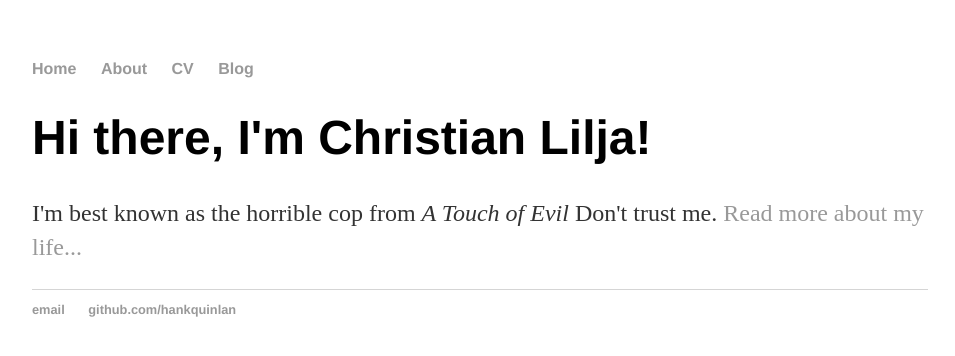
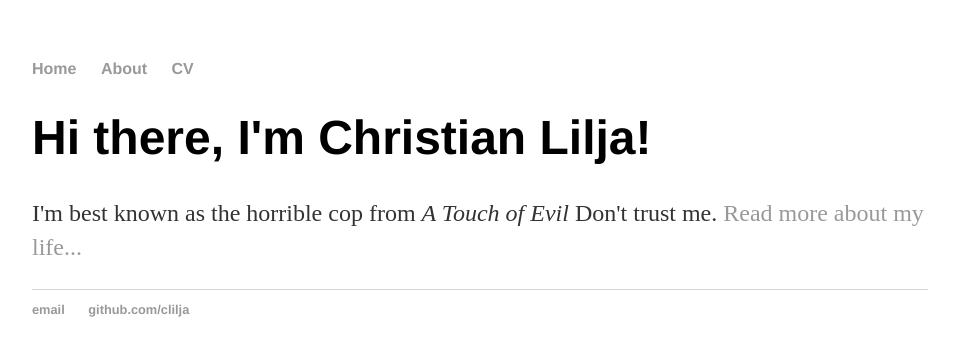
Before and after one commit to clilja/clilja.github.io, a Jekyll site: the page built from index.html, in a window 1280 px wide. Shown: the top 356 px of the page, without its empty margins (160-1115 px from the left). Built offline with Jekyll 4.4.1, drawn with Linux system fonts in a browser that asks for light colours.

Commit message:
Update default.html

```diff
--- a/_layouts/default.html
+++ b/_layouts/default.html
@@ -11,7 +11,6 @@
 	        		<li><a href="/">Home</a></li>
 		        	<li><a href="/about">About</a></li>
 	        		<li><a href="/cv">CV</a></li>
-	        		<li><a href="/blog">Blog</a></li>
 	    		</ul>
 			</nav>
 			<div class="container">
@@ -21,8 +20,8 @@
 			</div><!-- /.container -->
 			<footer>
 	    		<ul>
-	        		<li><a href="mailto:hankquinlanhub@gmail.com">email</a></li>
-	        		<li><a href="https://github.com/hankquinlan">github.com/hankquinlan</a></li>
+	        		<li><a href="mailto:christian@christianlilja.com">email</a></li>
+	        		<li><a href="https://github.com/clilja">github.com/clilja</a></li>
 				</ul>
 			</footer>
 		</body>
```
